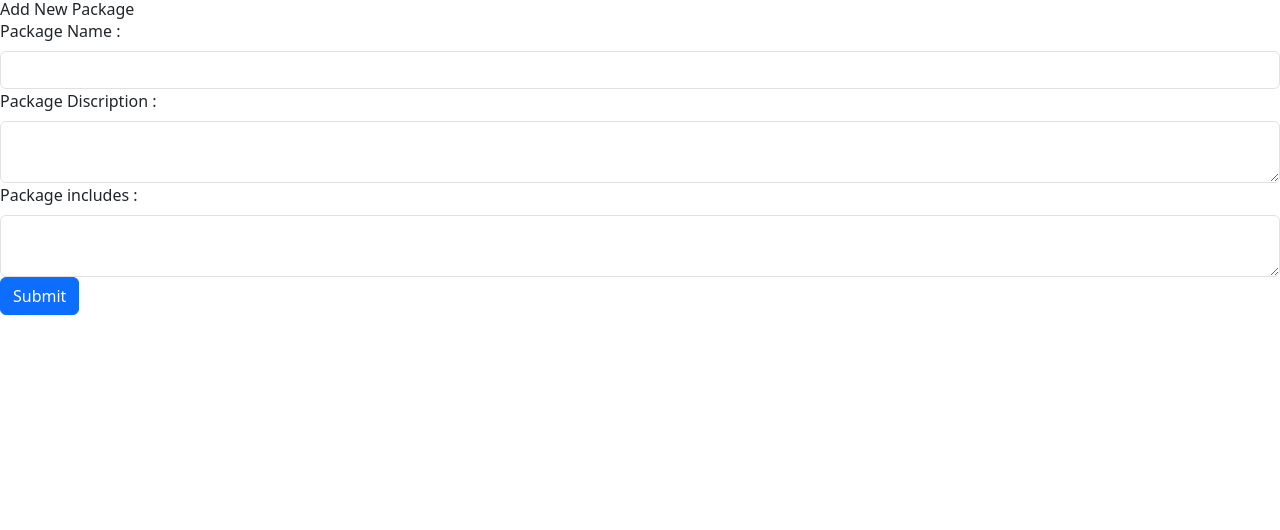
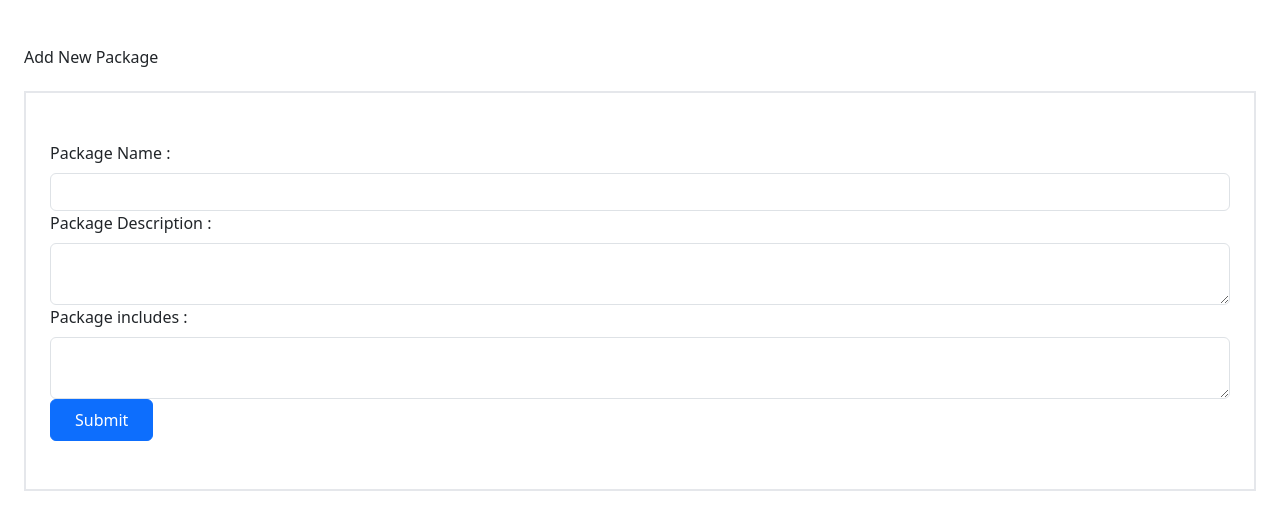
Before and after one commit to HasinduNiran/Vehicle_Service_Management_System, a React (Vite) app in the folder client/: page /package/create in a window 1280 px wide. Shown: the top 530 px of the page. Built offline with nearby package versions, Linux system fonts and the light colour scheme.

Commit message:
delete package done

```diff
--- a/client/src/assets/pages/SPackage/CreatePackage.jsx
+++ b/client/src/assets/pages/SPackage/CreatePackage.jsx
@@ -1,8 +1,7 @@
-import React,{useState} from 'react'
+import React, { useState } from 'react';
 import Spinner from '../../components/Spinner';
-import axios from 'axios'
-import {useNavigate} from 'react-router-dom';
-
+import axios from 'axios';
+import { useNavigate } from 'react-router-dom';
 
 const CreatePackage = () => {
   const [pakgname, setname] = useState('');
@@ -10,8 +9,9 @@ const CreatePackage = () => {
   const [includes, setincludes] = useState('');
   const [loading, setLoading] = useState(false);
   const navigate = useNavigate();
+
   const handleSubmit = async () => {
-    const data ={
+    const data = {
       pakgname,
       pkgdescription,
       includes
@@ -19,57 +19,59 @@ const CreatePackage = () => {
     setLoading(true);
     axios
       .post(`http://localhost:8076/Package/`, data)
-    .then(()=>{
+      .then(() => {
         setLoading(false);
-      navigate('/');
+        navigate('/package');
       })
-    .catch((error)=>{
+      .catch((error) => {
         setLoading(false);
         console.log(error);
-
-    })
-  }
-
+      });
+  };
 
   return (
     <>
       <div>
-      <div classNameName= 'p-4'>
-        <h1 classNameName='text-3xl my-4'>Add New Package</h1>
-        {loading ? <Spinner/>:''}
-        <div classNameName='flex flex-col border-2 border-sky-400 rounded-xl w-[600px] p-4 mx-auto'>
-          <div classNameName='my-4'>
+        <div className="p-4">
+          <h1 className="text-3xl my-4">Add New Package</h1>
+          {loading ? <Spinner /> : ''}
+          <div className="flex flex-col border-2 border-sky-400 rounded-xl w-[600px] p-4 mx-auto">
+            <div className="my-4">
               <form>
                 <div className="mb-3">
-      <label for="pakgname" className="form-label">Package Name : </label>
+                  <label htmlFor="pakgname" className="form-label">Package Name : </label>
                   <input
                     type="text"
                     className="form-control"
                     value={pakgname}
-      onChange={(e)=> setname(e.target.value)} />
+                    onChange={(e) => setname(e.target.value)}
+                  />
 
-      <label for="pkgdescription" className="form-label">Package Discription : </label>
+                  <label htmlFor="pkgdescription" className="form-label">Package Description : </label>
                   <textarea
                     className="form-control"
                     value={pkgdescription}
-        onChange={(e)=> setdiscription(e.target.value)}/>
+                    onChange={(e) => setdiscription(e.target.value)}
+                  />
 
-     <label for="includes" className="form-label">Package includes : </label>
+                  <label htmlFor="includes" className="form-label">Package includes : </label>
                   <textarea
                     className="form-control"
                     value={includes}
-        onChange={(e)=> setincludes(e.target.value)}/>
+                    onChange={(e) => setincludes(e.target.value)}
+                  />
 
-        <button type="submit" className="btn btn-primary" onClick={handleSubmit}>Submit</button>
+                  <button type="button" className="btn btn-primary bg-blue-500 hover:bg-blue-700 text-white font-bold py-2 px-4 rounded " onClick={handleSubmit}>
+                    Submit
+                  </button>
                 </div>
               </form>
             </div>
           </div>
         </div>
-
       </div>
     </>
-  )
-}
+  );
+};
 
-export default CreatePackage
+export default CreatePackage;
--- a/client/src/assets/pages/SPackage/DeletePAckage.jsx
+++ b/client/src/assets/pages/SPackage/DeletePAckage.jsx
@@ -1,7 +1,7 @@
 import React,{useState} from 'react'
 import Spinner from '../../components/Spinner';
 import axios from 'axios'
-import {useNavigate, useParams} from 'react-router-dom';
+import {Link,useNavigate, useParams} from 'react-router-dom';
 
 const DeletePAckage = () => {
   const [loading, setLoading] = useState(false);
@@ -13,13 +13,13 @@ const DeletePAckage = () => {
 
    .then(() => {
         setLoading(false);
-        navigate('/');
+        navigate('/package');
       })
     .catch((error) => {
         setLoading(false);
         console.log(error);
       });
-  }
+  };
   return (
     <div className='p-4'>
     <h1 className='text-2xl font-bold'>Delete Package</h1>
@@ -28,12 +28,13 @@ const DeletePAckage = () => {
       <button onClick={handleDelete} className='bg-red-500 hover:bg-red-700 text-white font-bold py-2 px-4 rounded'>
         {loading ? 'Deleting...' : 'Delete'}
       </button>
-      <Link to={' Package'} className='bg-blue-500 hover:bg-blue-700 text-white font-bold py-2 px-4 rounded'>
+      <Link to={'/Package'} className='bg-blue-500 hover:bg-blue-700 text-white font-bold py-2 px-4 rounded'>
         Cancel
       </Link>
     </div>
   </div>
-  )
-}
+  );
 
-export default DeletePAckage
+};
+
+export default DeletePAckage;
--- a/client/src/assets/pages/SPackage/EditPackage.jsx
+++ b/client/src/assets/pages/SPackage/EditPackage.jsx
@@ -36,7 +36,7 @@ const EditPackage = () => {
     .put(`http://localhost:8076/Package/${id}`, data)
     .then(()=>{
       setLoading(false);
-      navigate('/');
+      navigate('/package');
     })
     .catch((error)=>{
        setLoading(false);
```
Lines whose indentation alone changed are shown as unchanged.
